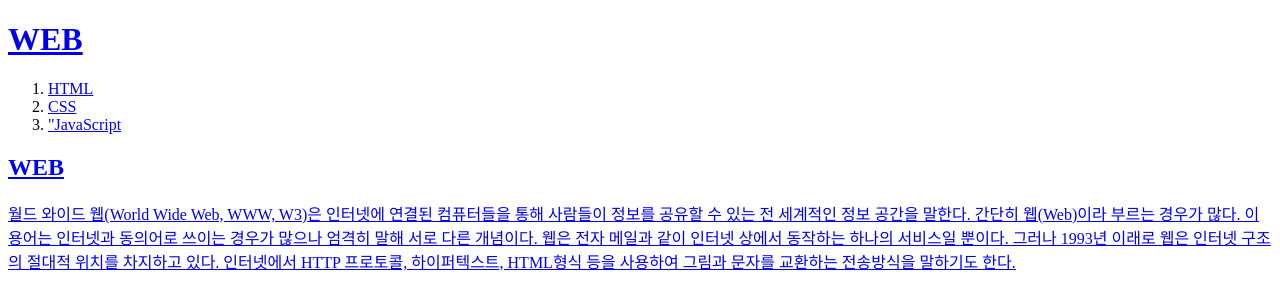
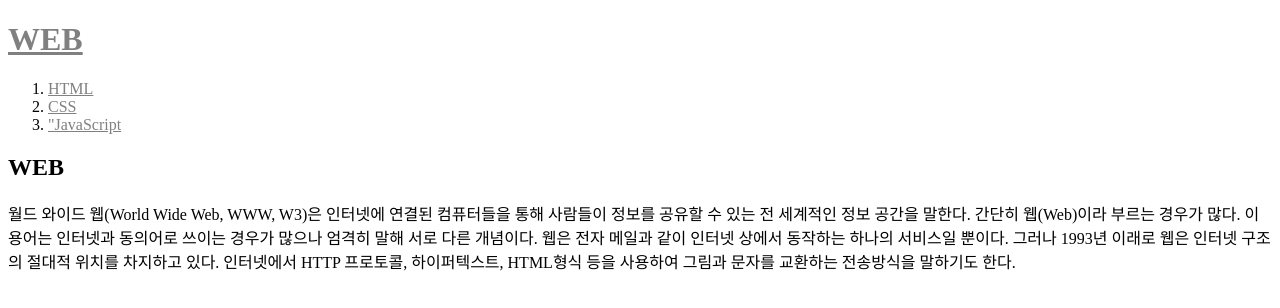
Before and after one commit to koveng01/web1, a plain HTML site: page index.html in a window 1280 px wide. Drawn offline with Linux system fonts and the light colour scheme.

Commit message:
Add files via upload

```diff
--- a/index.html
+++ b/index.html
@@ -3,18 +3,22 @@
 <head>
   <title>WEB1 - Welcome</title>
   <meta charset="utf-8">
+  <style>
+  a {
+    color:gray;
+  }
+  </style>
 </head>
 <body>
-  <h1><a href="index.html">WEB</h1>
+  <h1><a href="index.html">WEB</a></h1>
   <ol>
-    <li><a href="1.html">HTML</li>
-    <li><a href="2.html">CSS</li>
-    <li><a href="3.html">"JavaScript</li>
+    <li><a href="1.html">HTML</a></li>
+    <li><a href="2.html">CSS</a></li>
+    <li><a href="3.html">"JavaScript</a></li>
   </ol>
   <h2>WEB</h2>
-  <p>월드 와이드 웹(World Wide Web, WWW, W3)은 인터넷에 연결된 컴퓨터들을 통해 사람들이 정보를 공유할 수 있는 전 세계적인 정보 공간을 말한다. 간단히 웹(Web)이라 부르는 경우가 많다. 이 용어는 인터넷과 동의어로 쓰이는 경우가 많으나 엄격히 말해 서로 다른 개념이다. 웹은 전자 메일과 같이 인터넷 상에서 동작하는 하나의 서비스일 뿐이다. 그러나 1993년 이래로 웹은 인터넷 구조의 절대적 위치를 차지하고 있다.
-
-인터넷에서 HTTP 프로토콜, 하이퍼텍스트, HTML형식 등을 사용하여 그림과 문자를 교환하는 전송방식을 말하기도 한다.
+  <p>
+    월드 와이드 웹(World Wide Web, WWW, W3)은 인터넷에 연결된 컴퓨터들을 통해 사람들이 정보를 공유할 수 있는 전 세계적인 정보 공간을 말한다. 간단히 웹(Web)이라 부르는 경우가 많다. 이 용어는 인터넷과 동의어로 쓰이는 경우가 많으나 엄격히 말해 서로 다른 개념이다. 웹은 전자 메일과 같이 인터넷 상에서 동작하는 하나의 서비스일 뿐이다. 그러나 1993년 이래로 웹은 인터넷 구조의 절대적 위치를 차지하고 있다. 인터넷에서 HTTP 프로토콜, 하이퍼텍스트, HTML형식 등을 사용하여 그림과 문자를 교환하는 전송방식을 말하기도 한다.
   </p>
 </body>
 </html>
```
Also changed, not shown: 1.html (+9 -4 lines), 2.html (+9 -4 lines), 3.html (+9 -4 lines).
